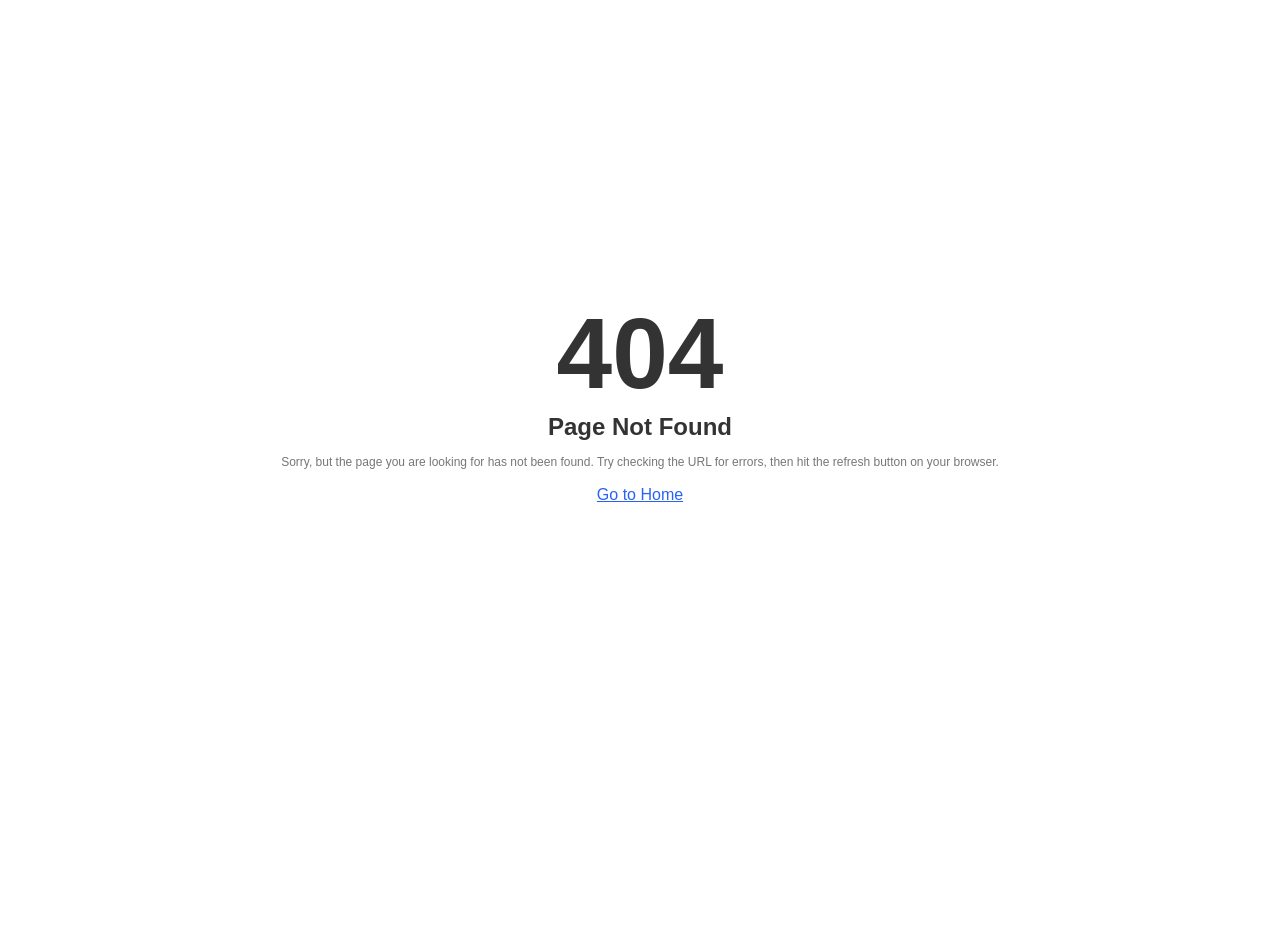
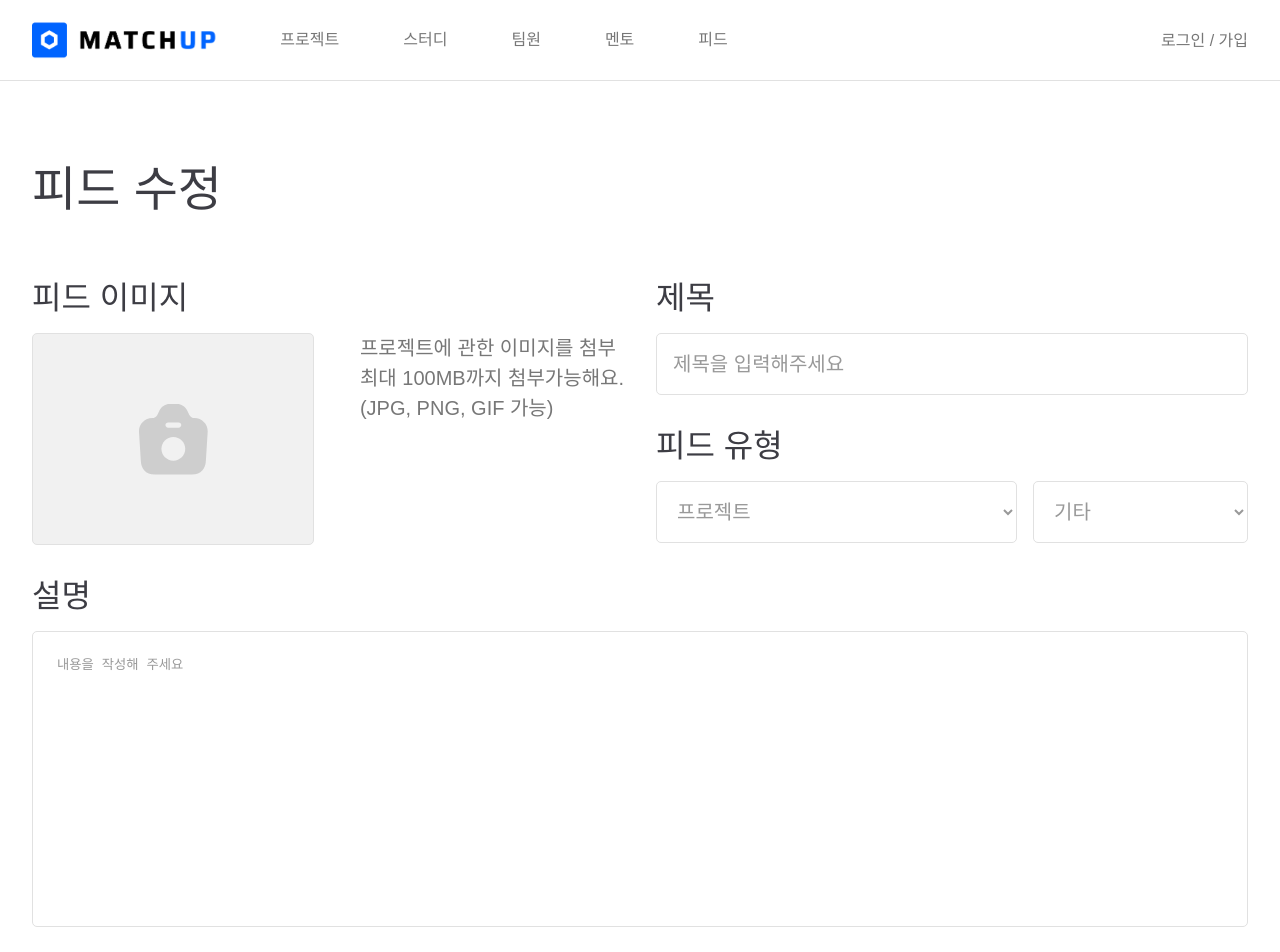
Before and after one commit to SWM14-HumanError/Match-Up-Frontend, a React (Vite) app: page /create/feed in a window 1280 px wide. Before the commit this address had no page. Shown: the top 952 px of the page. Before the commit the page ends 800 px from the top, so only its background shows below. Built offline with nearby package versions, Linux system fonts and the light colour scheme; a web font is replaced by a local one.

Commit message:
Feat: 피드 생성/수정 페이지 생성

```diff
--- a/src/App.tsx
+++ b/src/App.tsx
@@ -18,6 +18,7 @@ import MyGroup from './pages/Mypage/MyGroup.tsx';
 import MyPage from './pages/Mypage/MyPage.tsx';
 import Page404 from './pages/Page404.tsx';
 import './App.css'
+import EditFeedPage from "./pages/MainPage/EditFeedPage.tsx";
 
 function ScrollToTop() {
   const location = useLocation();
@@ -41,6 +42,9 @@ function App() {
           <Route path='/mentee' element={<MainMenteePage/>}/>
           <Route path='/mentor' element={<MainMentorPage/>}/>
           <Route path='/feed' element={<MainFeedPage/>}/>
+
+          <Route path='/create/feed' element={<EditFeedPage/>}/>
+          <Route path='/update/feed/:feedId' element={<EditFeedPage/>}/>
 
           <Route path='/login/token' element={<LoginToken/>}/>
           <Route path='/logout/token' element={<LogoutToken/>}/>
--- /dev/null
+++ b/src/pages/MainPage/EditFeedPage.tsx
@@ -0,0 +1,99 @@
+import {useRef, useState} from "react";
+import Navigation from '../../components/Navigation.tsx';
+import Camera from "../../components/svgs/Camera.tsx";
+import {IEditProjectInfo} from "../../constant/interfaces.ts";
+import {InitEditProjectInfo} from "../../constant/initData.ts";
+import '../../styles/MainProjectPage.scss';
+import SelectBox from "../../components/inputs/SelectBox.tsx";
+import {ProjectFields} from "../../constant/selectOptions.ts";
+
+
+const ProjectTypeArr = ['프로젝트', '스터디'];
+
+function EditFeedPage() {
+  const FileInput = useRef<HTMLInputElement>(null);
+  const [selectedFile, setSelectedFile] = useState<File | null>(null);
+
+  const [projectData, setProjectData] = useState<IEditProjectInfo>(InitEditProjectInfo);
+
+  return (
+    <div>
+      <Navigation/>
+
+      <div className='main_layout'>
+        <h1>피드 수정</h1>
+
+        <div className='team_title_layout'>
+          <div>
+            <h2>피드 이미지</h2>
+            <div className='upload_layout'>
+              <div className='upload_image' onClick={() => FileInput.current?.click()}>
+                { !!selectedFile ? (
+                  <img src={URL.createObjectURL(selectedFile)} alt='대표 이미지'/>
+                ) : (
+                  <div className='upload_demo'>
+                    <Camera/>
+                  </div>
+                )}
+                <input type='file' accept='image/*' ref={FileInput} onChange={e => {
+                  setSelectedFile(!!e.target.files ? e.target.files[0] : null);
+                }}/>
+              </div>
+              <p>
+                프로젝트에 관한 이미지를 첨부 <br/>
+                최대 100MB까지 첨부가능해요. <br/>
+                (JPG, PNG, GIF 가능)
+              </p>
+            </div>
+          </div>
+
+          <div>
+            <h2>제목</h2>
+            <div className='inputs_layout'>
+              <input type='text'
+                     placeholder='제목을 입력해주세요'
+                     value={projectData.info.title}
+                     onChange={e =>
+                       setProjectData(prev => (
+                         {...prev, info: {...prev.info, title: e.target.value}}
+                       ))}/>
+            </div>
+
+            <h2>피드 유형</h2>
+            <div className='inputs_layout'>
+              <SelectBox options={ProjectTypeArr}
+                         value={ProjectTypeArr[projectData.type.teamType]}
+                         onChange={value =>
+                           setProjectData(prev => ({
+                             ...prev, type: {...prev.type, teamType: ProjectTypeArr.indexOf(value)}
+                           }))}/>
+
+              <SelectBox options={ProjectFields}
+                         value={projectData.type.detailType}
+                         onChange={value =>
+                           setProjectData(prev => ({
+                             ...prev, type: {...prev.type, detailType: value}
+                           }))}/>
+            </div>
+          </div>
+        </div>
+
+        <h2>설명</h2>
+        <textarea placeholder='내용을 작성해 주세요'
+                  value={projectData.info.description}
+                  onChange={e =>
+                    setProjectData(prev => ({
+                      ...prev, info: {...prev.info, description: e.target.value}
+                    }))}/>
+
+        <div className='submit_button_layout'>
+          <button>저장하기</button>
+          <button className='cancel'>돌아가기</button>
+        </div>
+
+      </div>
+    </div>
+  );
+}
+
+export default EditFeedPage;
```
